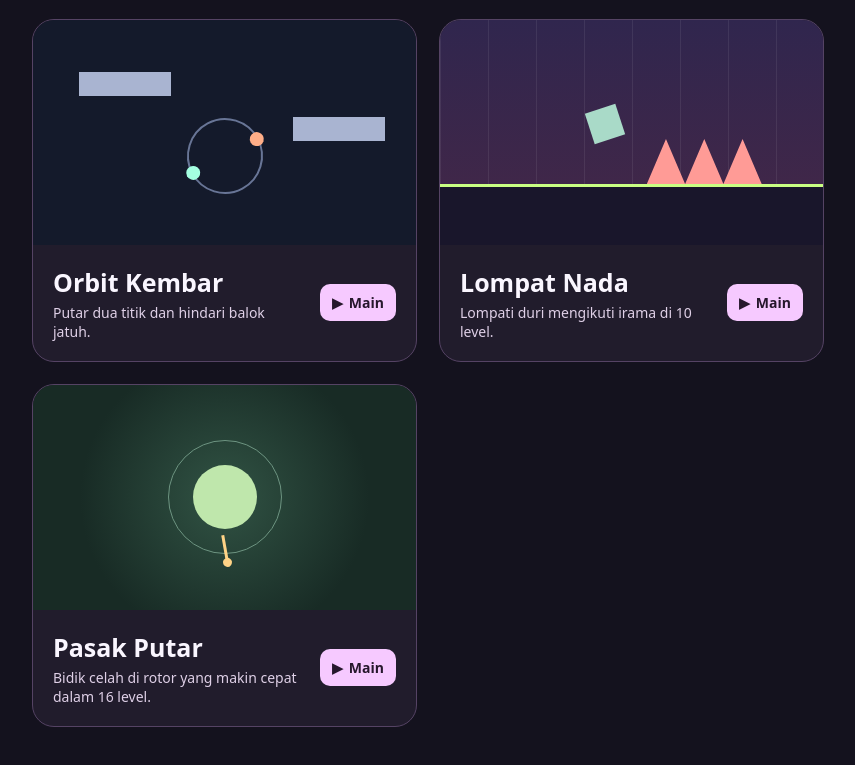
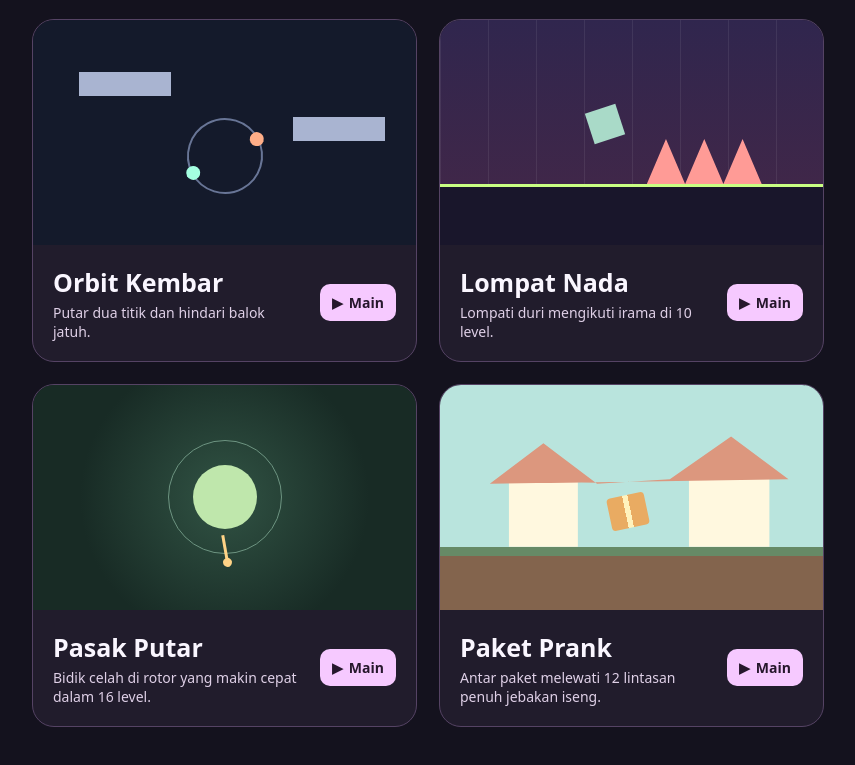
Before and after one commit to ggamesbgt/gabut, a plain HTML site: page index.html in a window 1280 px wide. Shown: the part 1010-1775 px from the top of the page, without its empty margins (212-1067 px from the left). Drawn offline with Linux system fonts and the light colour scheme.

Commit message:
List Paket Prank on Gabut

```diff
--- a/index.html
+++ b/index.html
@@ -58,6 +58,10 @@ h2 { margin: 0 0 4px; font-size: 25px; }
 .rotor::after { inset:50% auto auto 50%; width:64px; height:64px; transform:translate(-50%,-50%); border-radius:50%; background:#bfe7ac; clip-path:none; }
 .rotor-core { position:absolute; z-index:1; width:3px; height:32px; left:calc(50% - 1px); top:calc(50% + 38px); background:#ffd386; transform:rotate(-10deg); }
 .rotor-core::after { content:""; position:absolute; width:9px; height:9px; left:-3px; bottom:0; background:#ffd386; border-radius:50%; }
+.prank { background:linear-gradient(#b9e4dd 0 72%,#668a66 72% 76%,#83644d 76%); }
+.prank::before { background:#fff8df; clip-path:polygon(18% 72%,18% 43%,36% 43%,36% 72%,65% 72%,65% 41%,86% 41%,86% 72%); }
+.prank::after { background:#dc977e; clip-path:polygon(13% 44%,27% 26%,41% 44%,60% 42%,76% 23%,91% 42%); }
+.prank-box { position:absolute; z-index:1; left:44%; top:49%; width:38px; height:33px; border-radius:4px; background:linear-gradient(90deg,#e9ab62 43%,#fff2bd 43% 57%,#e9ab62 57%); transform:rotate(-12deg); }
 </style>
 </head>
 <body>
@@ -114,6 +118,13 @@ h2 { margin: 0 0 4px; font-size: 25px; }
         <span class="play"><span aria-hidden="true">▶</span> Main</span>
       </div>
     </a>
+    <a class="card" href="games/paket-prank.html" aria-label="Mainkan Paket Prank">
+      <div class="art prank" aria-hidden="true"><span class="prank-box"></span></div>
+      <div class="info">
+        <div><h2>Paket Prank</h2><p>Antar paket melewati 12 lintasan penuh jebakan iseng.</p></div>
+        <span class="play"><span aria-hidden="true">▶</span> Main</span>
+      </div>
+    </a>
   </div>
 </main>
 </body>
```
